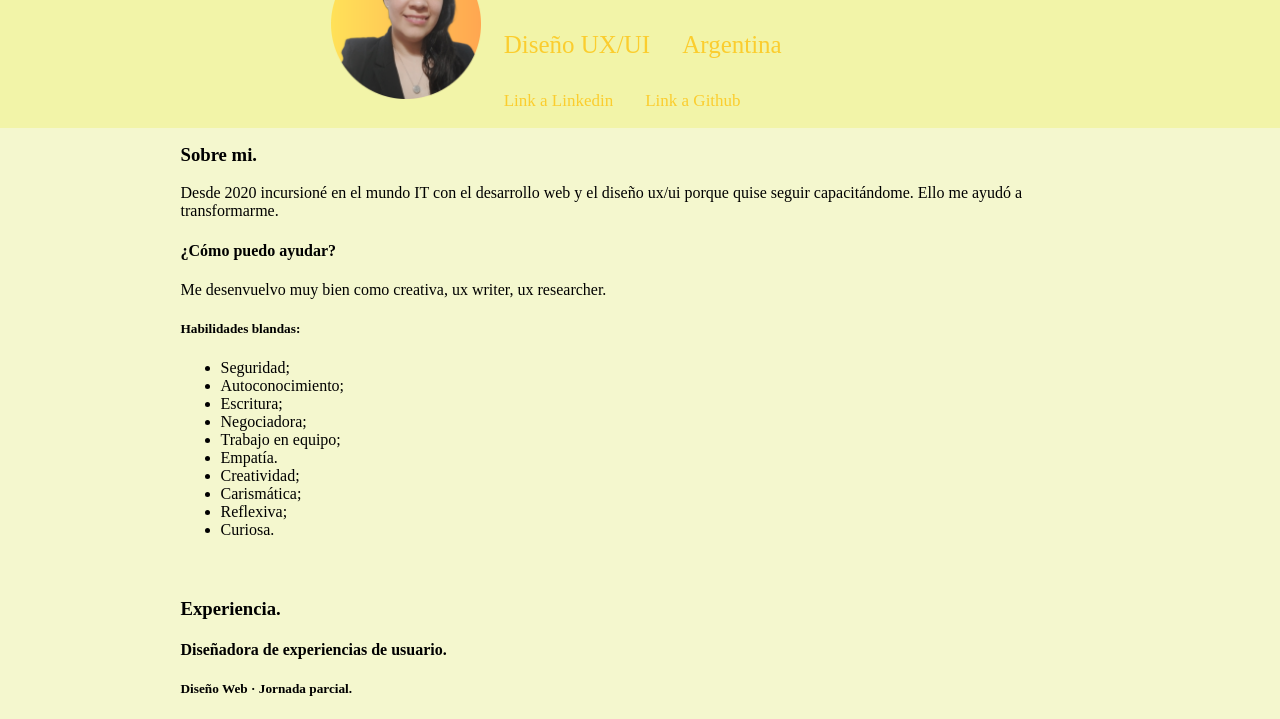
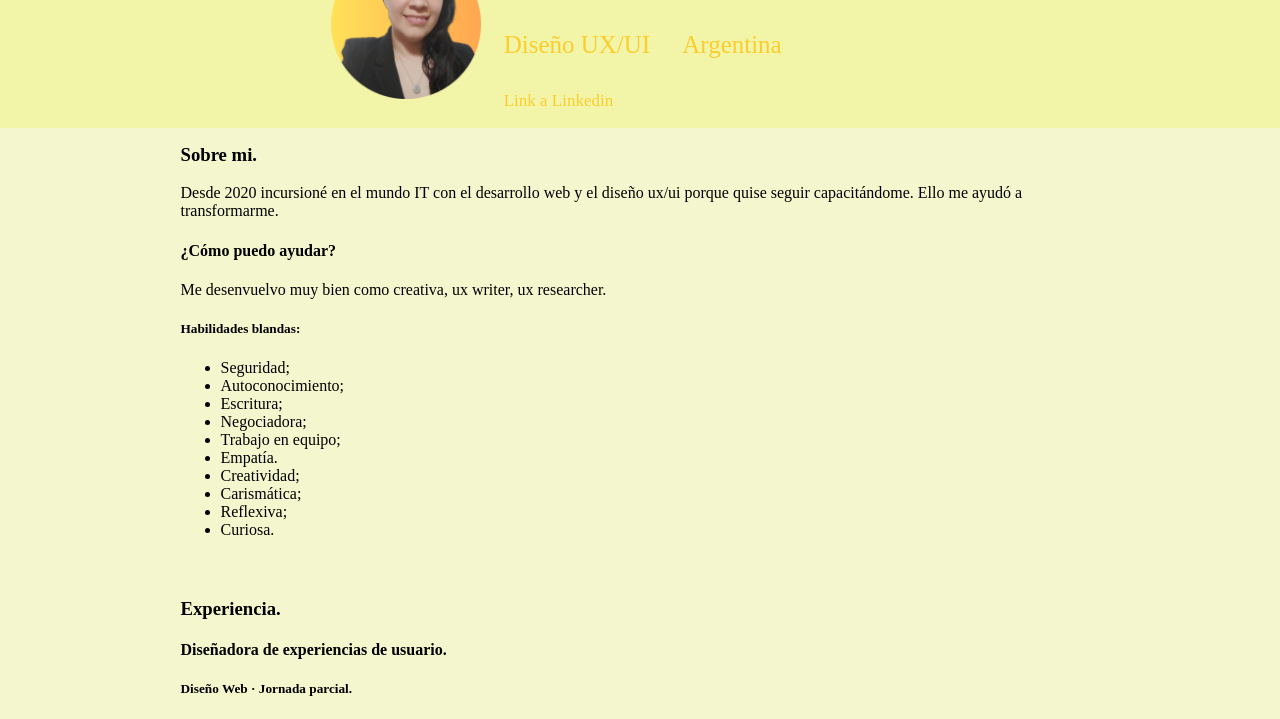
Before and after one commit to lorenafernandezb/lorenafernandezb.github.io, a plain HTML site: page index.html in a window 1280 px wide. Shown: the part 76-795 px from the top of the page. Drawn offline with Linux system fonts and the light colour scheme.

Commit message:
Initial commit

```diff
--- a/index.html
+++ b/index.html
@@ -37,7 +37,7 @@
             <tr>
                 <td colspan="3">
                     <a href="https://www.linkedin.com/in/lorenafernandezb/" target="_blank" title="Linkedin">Link a Linkedin</a>
-                    <a href="https://github.com/lorenafernandezb" target="_blank" title="Github">Link a Github</a>
+                    <!--<a href="https://github.com/lorenafernandezb" target="_blank" title="Github">Link a Github</a>-->
                 </td>
             </tr>
         </table>
```
